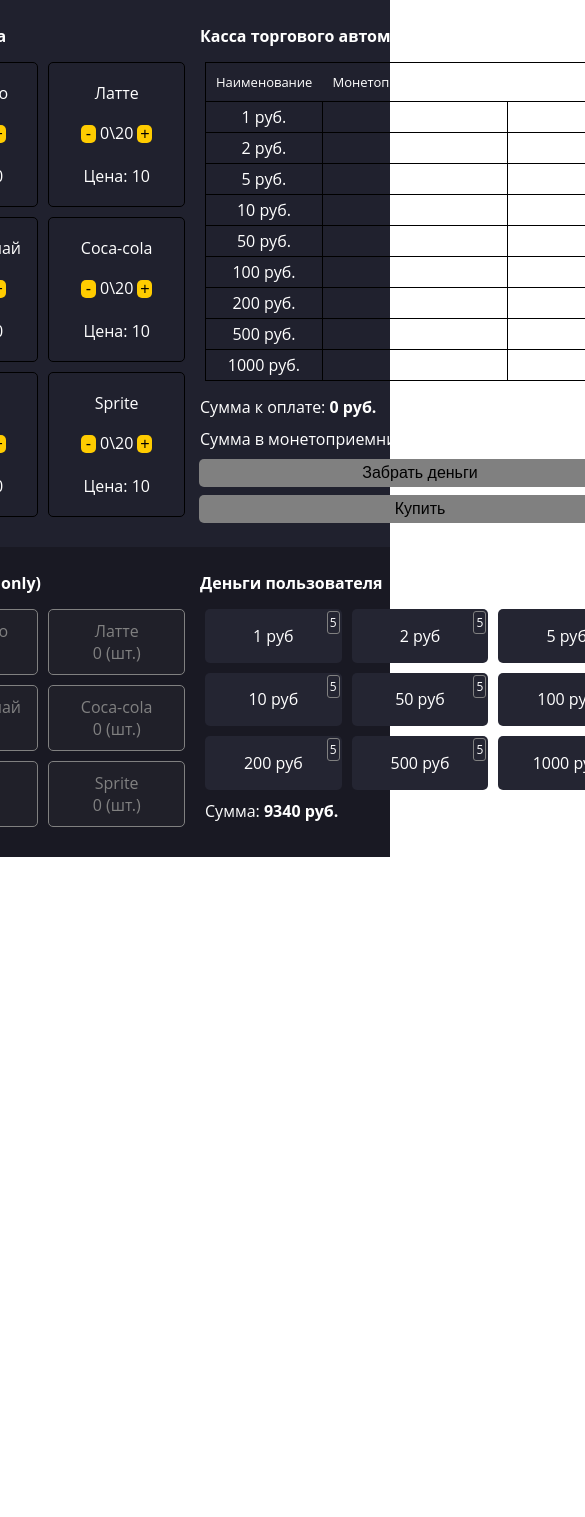
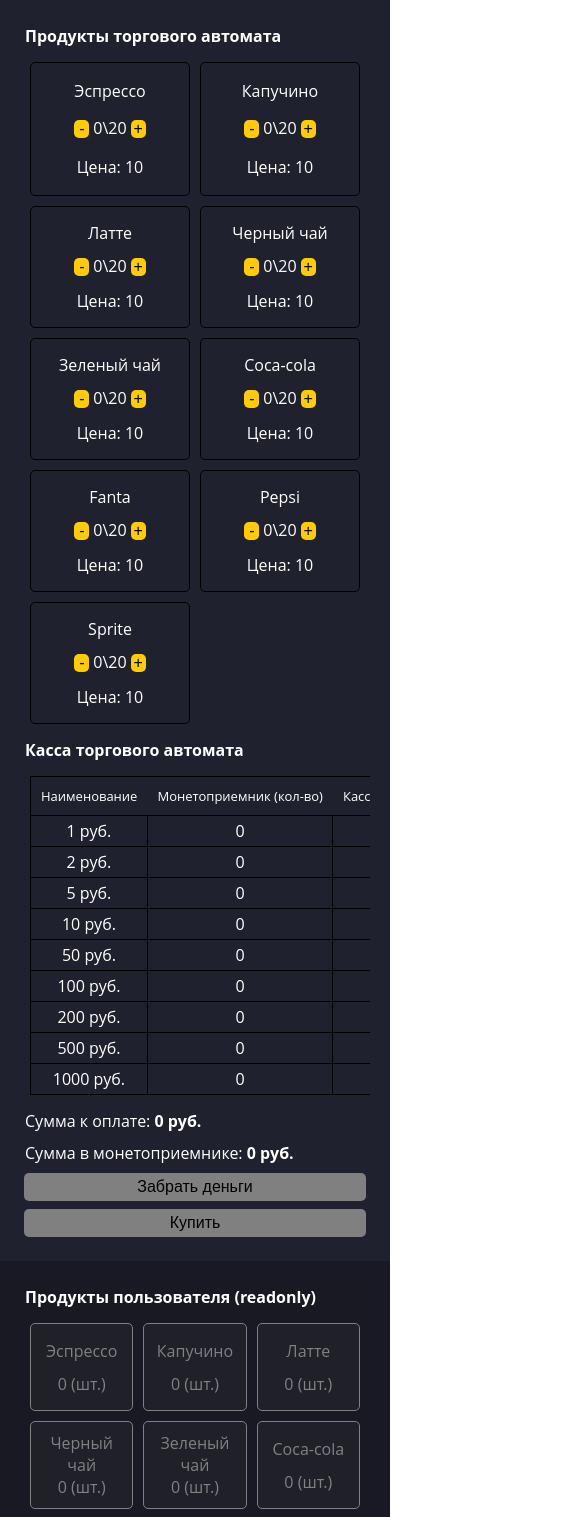
Before and after one commit to erm-am/vending_machine, a React app: page / in a window 390 px wide. Shown: the top 1517 px of the page, 585 px wide, since content can reach past the window. Before the commit the page ends 857 px from the top, so only its background shows below. Built offline with nearby package versions, Linux system fonts and the light colour scheme.

Commit message:
css: добавлена адаптивность

```diff
--- a/src/global-styles.ts
+++ b/src/global-styles.ts
@@ -27,7 +27,7 @@ body {
 }
 
 #root {
-  height: 100vh;
+  height: 100%;
 }
 
 
--- a/src/pages/VendingMachine/ReceiverWallet.tsx
+++ b/src/pages/VendingMachine/ReceiverWallet.tsx
@@ -57,7 +57,8 @@ const Container = styled.div`
   display: flex;
   flex-direction: column;
   height: 100%;
-  width: 50%;
+  width: 100%;
+  flex: 1;
 `;
 const Title = styled.h4`
   padding: 5px;
@@ -72,12 +73,13 @@ const Wallet = styled.div`
 
 const StyledAmount = styled.div`
   display: flex;
-
   padding: 5px;
 `;
 const GridContainer = styled.div`
   display: flex;
   padding: 10px;
+  overflow: auto;
+  width: 100%;
 `;
 const Action = styled(Button)`
   padding: 5px;
--- a/src/pages/VendingMachine/ShopProducts.tsx
+++ b/src/pages/VendingMachine/ShopProducts.tsx
@@ -37,7 +37,7 @@ const Container = styled.div`
   display: flex;
   flex-direction: column;
 
-  width: 50%;
+  flex: 1;
   height: 100%;
 `;
 const Title = styled.h4`
@@ -49,8 +49,8 @@ const Label = styled.span`
 const Products = styled.div`
   display: grid;
   flex: 1;
-  grid-template-columns: repeat(3, 1fr);
-  grid-template-rows: repeat(3, 1fr);
+  grid-template-columns: repeat(auto-fit, minmax(134px, 1fr));
+  grid-template-rows: repeat(auto-fit, minmax(134px, 1fr));
   grid-column-gap: 10px;
   grid-row-gap: 10px;
   padding: 10px;
--- a/src/pages/VendingMachine/UserProducts.tsx
+++ b/src/pages/VendingMachine/UserProducts.tsx
@@ -27,19 +27,21 @@ const Container = styled.div`
   display: flex;
   flex-direction: column;
 
-  width: 50%;
+  flex: 1;
   height: 100%;
 `;
 const Title = styled.h4`
   padding: 5px;
 `;
-const Label = styled.span``;
+const Label = styled.span`
+  text-align: center;
+`;
 
 const Products = styled.div`
   display: grid;
   flex: 1;
-  grid-template-columns: repeat(3, 1fr);
-  grid-template-rows: repeat(3, 1fr);
+  grid-template-columns: repeat(3, minmax(80px, 1fr));
+  grid-template-rows: repeat(3, minmax(80px, 1fr));
   grid-column-gap: 10px;
   grid-row-gap: 10px;
   padding: 10px;
--- a/src/pages/VendingMachine/UserWallet.tsx
+++ b/src/pages/VendingMachine/UserWallet.tsx
@@ -32,7 +32,7 @@ export const UserWallet: React.FC = observer((props) => {
 const Container = styled.div`
   display: flex;
   flex-direction: column;
-  width: 50%;
+  flex: 1;
   height: 100%;
 `;
 const Title = styled.h4`
@@ -41,8 +41,8 @@ const Title = styled.h4`
 const Wallet = styled.div`
   display: grid;
   flex: 1;
-  grid-template-columns: repeat(3, 1fr);
-  grid-template-rows: repeat(3, 1fr);
+  grid-template-columns: repeat(3, minmax(80px, 1fr));
+  grid-template-rows: repeat(3, minmax(80px, 1fr));
   grid-column-gap: 10px;
   grid-row-gap: 10px;
   padding: 10px;
--- a/src/pages/VendingMachine/index.tsx
+++ b/src/pages/VendingMachine/index.tsx
@@ -32,9 +32,10 @@ export const VendingMachine: React.FC = observer((props) => {
 
 const Shop = styled.div`
   display: flex;
-  height: 100vh;
+
   flex-direction: column;
   color: white;
+  min-height: 100vh;
 `;
 
 const VendingSection = styled.div`
@@ -55,7 +56,10 @@ const UserSection = styled.div`
 
 const Limiter = styled.div<{ direction: "row" | "column" }>`
   display: flex;
-  min-width: 900px;
+  max-width: 1100px;
   align-items: flex-start;
+  flex-wrap: wrap;
   flex-direction: ${(p) => p.direction};
+  width: 100%;
+  height: 100%;
 `;
```
